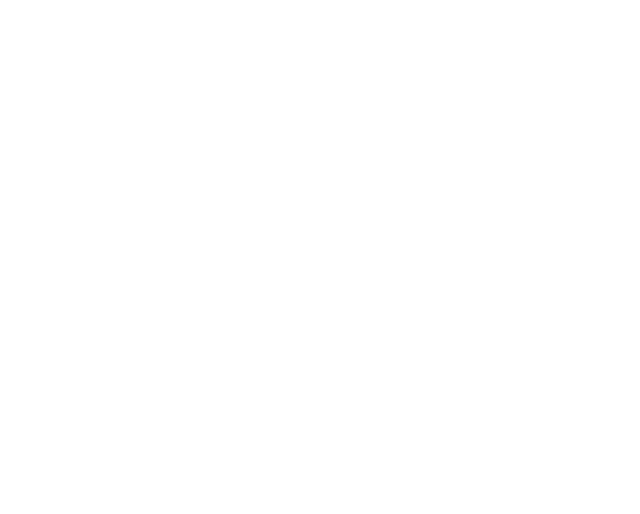
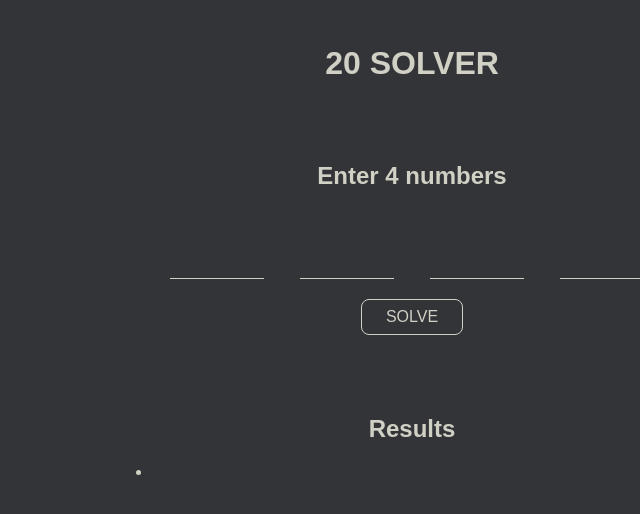
Before and after one commit to toastygoat1/20Solver, a plain HTML site: page Index.html in a window 1280 px wide. Shown: the whole page, without its empty margins (228-868 px from the left). Drawn offline with Linux system fonts and the light colour scheme.

Commit message:
feat: initial ui

```diff
--- a/Index.html
+++ b/Index.html
@@ -1,12 +1,29 @@
 <!DOCTYPE html>
 <html lang="en">
-<head>
-    <meta charset="UTF-8">
-    <meta name="viewport" content="width=device-width, initial-scale=1.0">
-    <title>Document</title>
-</head>
-<body>
-
+  <head>
+    <meta charset="UTF-8" />
+    <meta name="viewport" content="width=device-width, initial-scale=1.0" />
+    <link rel="stylesheet" href="style.css" />
+    <title>20 Solver</title>
+  </head>
+  <body>
+    <h1>20 SOLVER</h1>
+    <div class="form-wrapper">
+      <h2>Enter 4 numbers</h2>
+      <div class="input-wrapper">
+        <input type="number" class="number-input" />
+        <input type="number" class="number-input" />
+        <input type="number" class="number-input" />
+        <input type="number" class="number-input" />
+      </div>
+      <button class="button">SOLVE</button>
+    </div>
+    <div>
+      <h2>Results</h2>
+      <ul>
+        <li></li>
+      </ul>
+    </div>
     <script src="index.js"></script>
-</body>
+  </body>
 </html>
--- a/index.js
+++ b/index.js
@@ -0,0 +1,11 @@
+const solveButton = document.querySelector('.button')
+
+// Add event listener to the button
+solveButton.addEventListener('click', () => {
+  // Get all the input values
+  const inputs = document.querySelectorAll('.number-input')
+  const values = Array.from(inputs).map((input) => Number(input.value))
+
+  // Log the values to the console
+  console.log('Input values:', values)
+})
--- a/style.css
+++ b/style.css
@@ -0,0 +1,55 @@
+* {
+    color: #d1d0c5;
+    font-family: 'Arial', sans-serif;
+  }
+
+  body {
+    padding-top: 24px;
+    background-color: #333438;
+    margin: auto;
+    max-width: 600px;
+    text-align: center;
+  }
+
+  .form-wrapper {
+    margin: 80px 0;
+  }
+
+  .input-wrapper {
+    display: flex;
+    justify-content: center;
+    gap: 36px;
+    max-width: 100%;
+  }
+
+  .number-input {
+    width: 15%;
+    padding-bottom: 12px;
+    font-size: 48px;
+    text-align: center;
+    background-color: transparent;
+    border: none;
+    border-bottom: 1px solid #d1d0c5;
+    outline: none;
+  }
+
+  input::-webkit-outer-spin-button,
+  input::-webkit-inner-spin-button {
+    -webkit-appearance: none;
+    margin: 0;
+  }
+
+  /* Firefox */
+  input[type='number'] {
+    -moz-appearance: textfield;
+  }
+
+  .button {
+    margin-top: 20px;
+    background-color: transparent;
+    font-size: 16px;
+    padding: 8px 24px;
+    border-radius: 8px;
+    border: 1px solid #d1d0c5;
+    cursor: pointer;
+  }
```
